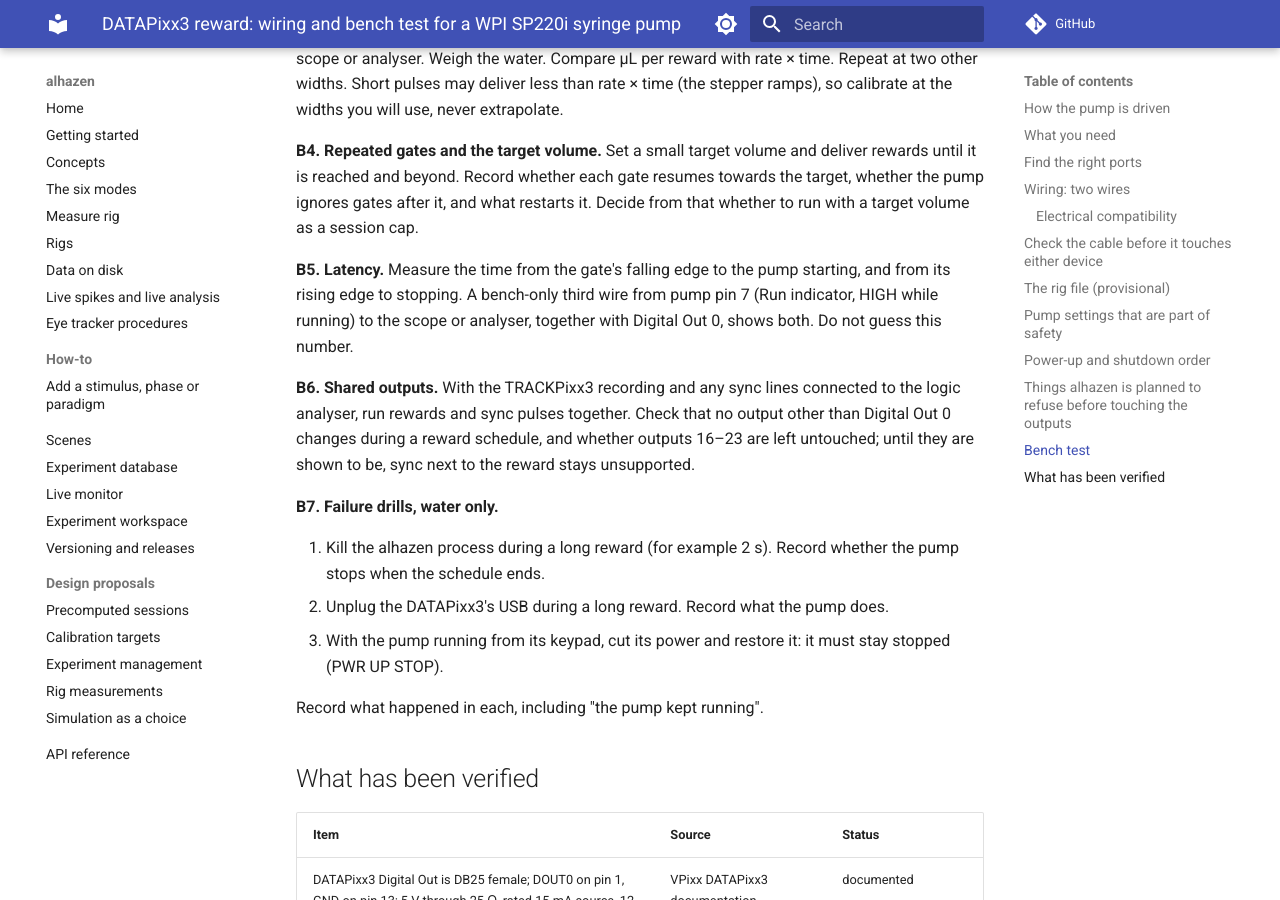
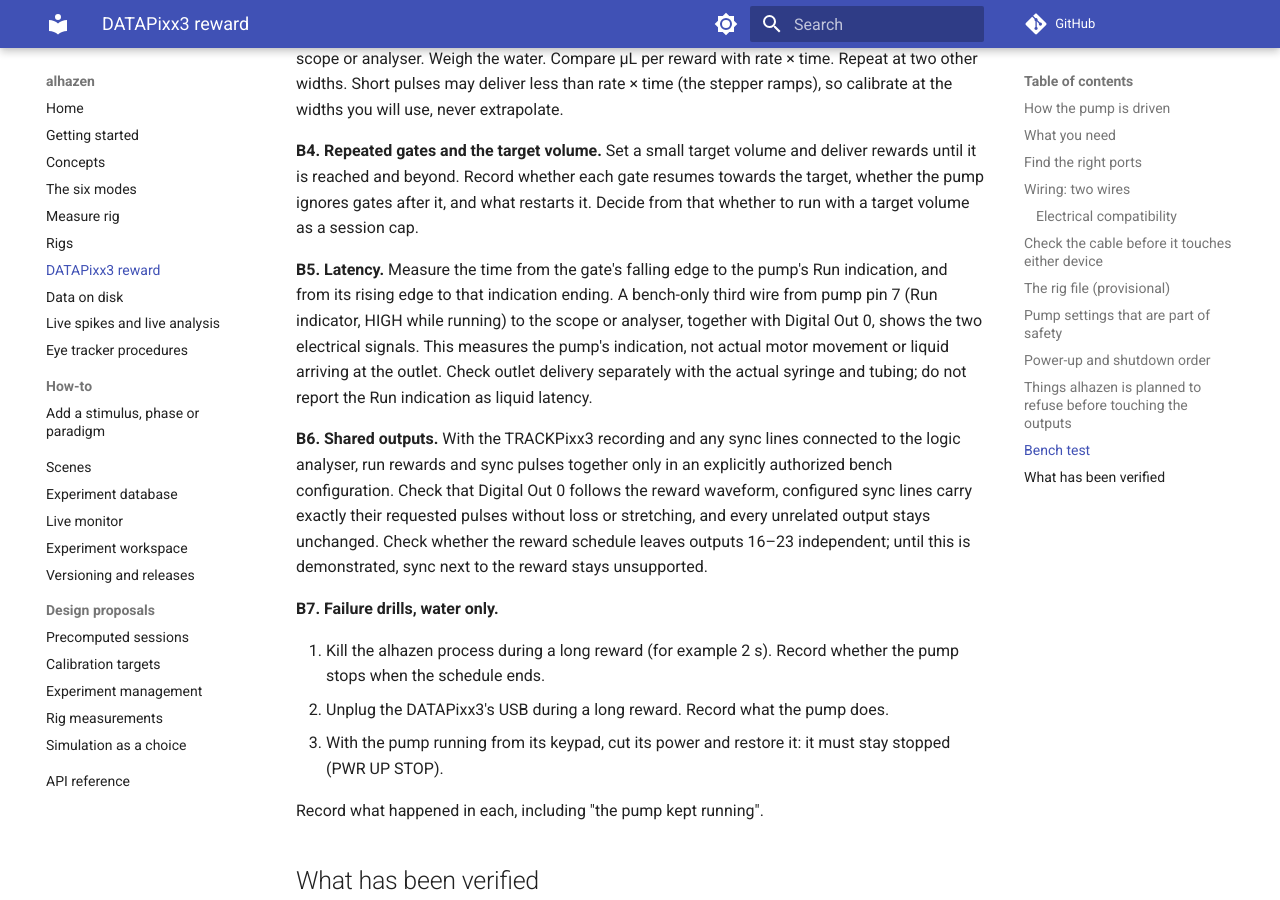
Before and after one commit to sh4r11f/alhazen, an MkDocs documentation site: the page built from docs/datapixx-reward.md, in a window 1280 px wide and 900 px high, scrolled down 6984 px. Built offline with MkDocs 1.6.1 and Material for MkDocs 9.7.7, drawn with Linux system fonts in a browser that asks for light colours; comment, search, counter and statistics services are not loaded.

Commit message:
docs: link DATAPixx guide and distinguish pump indication from liquid latency

```diff
--- a/docs/datapixx-reward.md
+++ b/docs/datapixx-reward.md
@@ -304,16 +304,22 @@
 restarts it. Decide from that whether to run with a target volume as a session
 cap.
 
-**B5. Latency.** Measure the time from the gate's falling edge to the pump
-starting, and from its rising edge to stopping. A bench-only third wire from
-pump pin 7 (Run indicator, HIGH while running) to the scope or analyser,
-together with Digital Out 0, shows both. Do not guess this number.
+**B5. Latency.** Measure the time from the gate's falling edge to the pump's
+Run indication, and from its rising edge to that indication ending. A
+bench-only third wire from pump pin 7 (Run indicator, HIGH while running) to
+the scope or analyser, together with Digital Out 0, shows the two electrical
+signals. This measures the pump's indication, not actual motor movement or
+liquid arriving at the outlet. Check outlet delivery separately with the
+actual syringe and tubing; do not report the Run indication as liquid latency.
 
 **B6. Shared outputs.** With the TRACKPixx3 recording and any sync lines
-connected to the logic analyser, run rewards and sync pulses together. Check
-that no output other than Digital Out 0 changes during a reward schedule, and
-whether outputs 16–23 are left untouched; until they are shown to be, sync
-next to the reward stays unsupported.
+connected to the logic analyser, run rewards and sync pulses together only
+in an explicitly authorized bench configuration. Check that Digital Out 0
+follows the reward waveform, configured sync lines carry exactly their
+requested pulses without loss or stretching, and every unrelated output
+stays unchanged. Check whether the reward schedule leaves outputs 16–23
+independent; until this is demonstrated, sync next to the reward stays
+unsupported.
 
 **B7. Failure drills, water only.**
 
--- a/mkdocs.yml
+++ b/mkdocs.yml
@@ -47,6 +47,7 @@
   - The six modes: modes.md
   - Measure rig: measure-rig.md
   - Rigs: rigs.md
+  - DATAPixx3 reward: datapixx-reward.md
   - Data on disk: data.md
   - Live spikes and live analysis: live-spikes.md
   - Eye tracker procedures: eye-tracker.md
```
